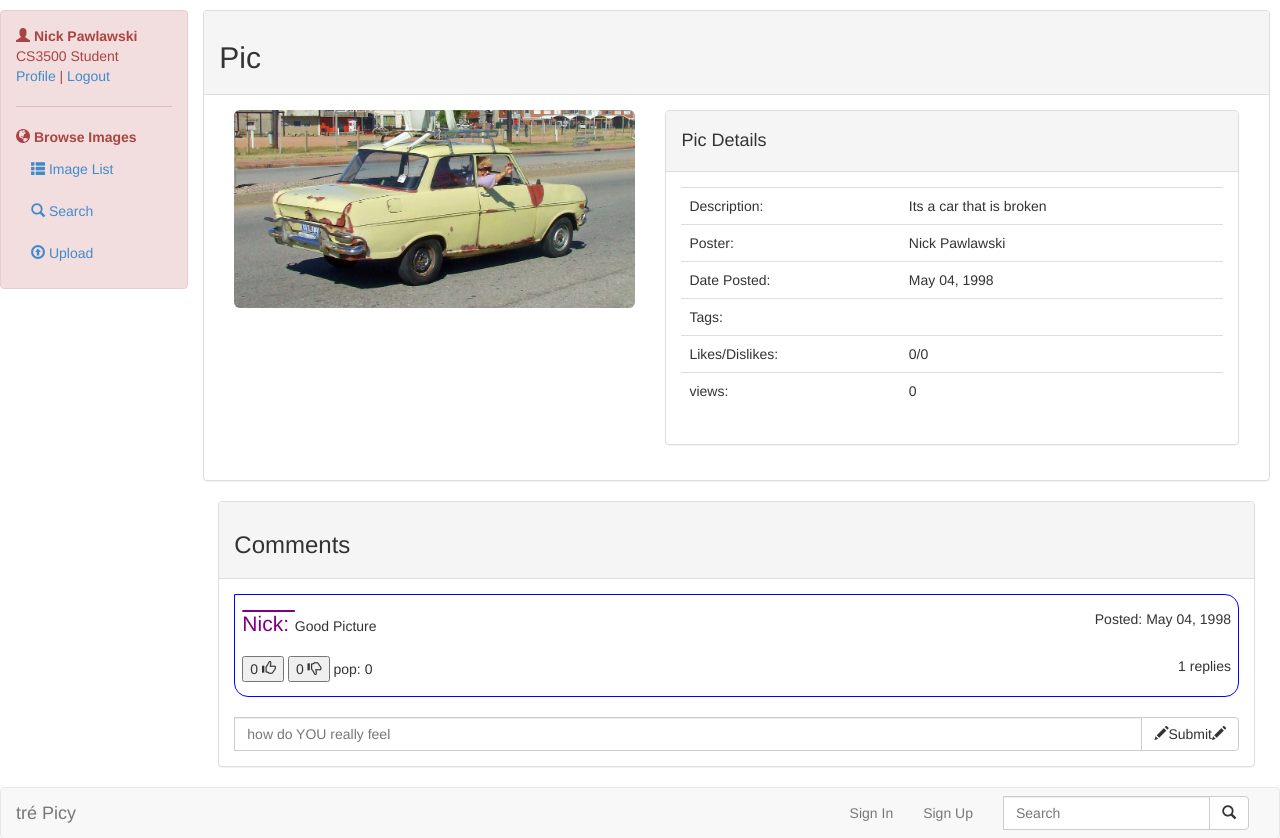
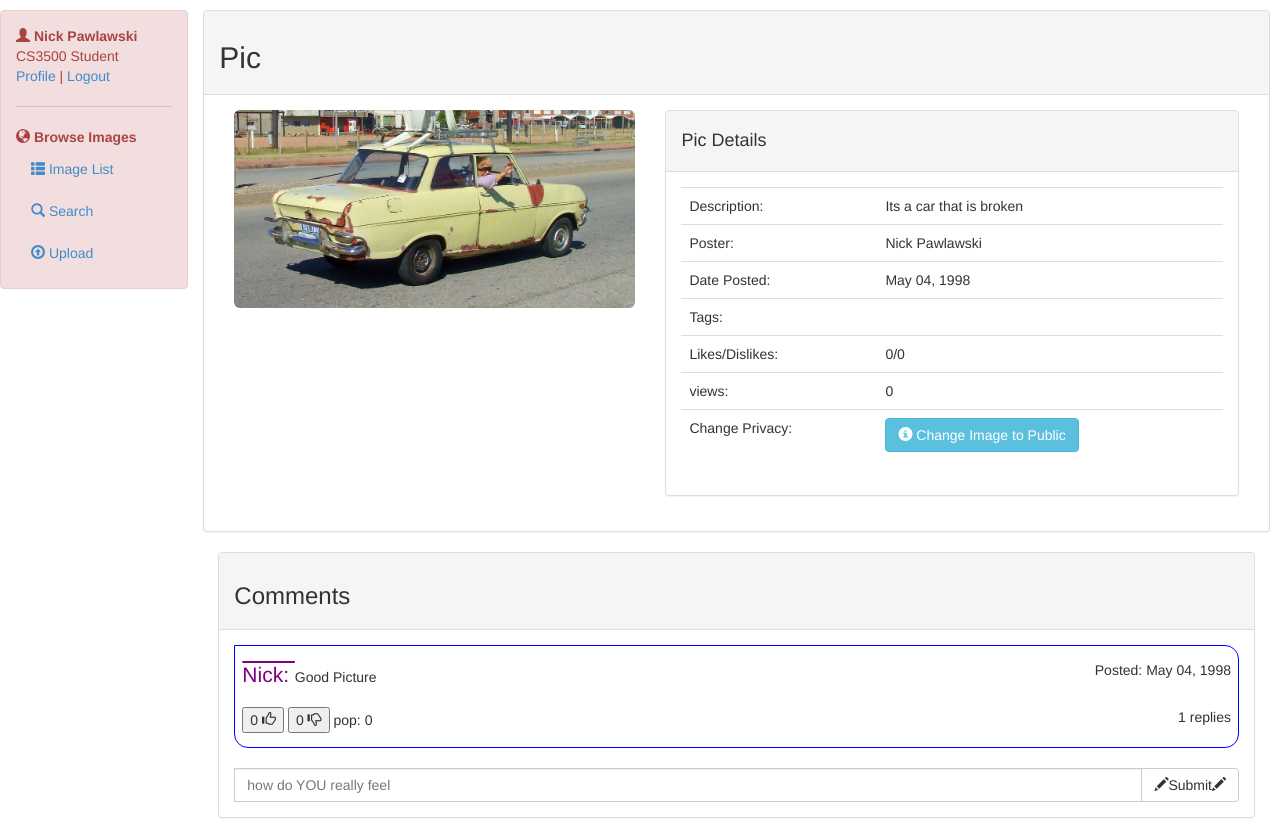
Before and after one commit to austinragotzy/picypicypicy-website, a PHP site: page /image.php?img=1 in a window 1280 px wide. Shown: the part 410-1248 px from the top of the page. Run offline with PHP 8.4, Linux system fonts and the light colour scheme; a user stored in the database is signed in; data comes from the database, SQL or seed files in the repository.

Commit message:
added privacy

```diff
--- a/pages/image.php
+++ b/pages/image.php
@@ -2,6 +2,26 @@
   session_start();
 
   include 'connect.php';
+
+  if(isset($_GET["prv"]) and isset($_GET['img']))
+  {
+
+      $sql = "SELECT * FROM Image WHERE ImageID = ?";
+      $st = $pdo->prepare($sql);
+      $st->bindValue(1, $_GET['img']);
+      $st->execute();
+      $imageTup = $st->fetch();
+
+    if(isset($_SESSION["UID"]) and $imageTup["UID"] == $_SESSION["UID"])
+    {
+      $sql = "UPDATE Image SET Privacy = ? WHERE ImageID = ?";
+      $st = $pdo->prepare($sql);
+      $st->bindValue(1, $_GET["prv"]);
+      $st->bindValue(2, $_GET['img']);
+      $st->execute();
+    }
+  }
+
 
   if(isset($_GET['img'])){
     try {
@@ -27,7 +47,11 @@
   }else{
     header("location: index.php");
   }
+
+
+
 ?>
+
 <!DOCTYPE html>
 <html>
   <head>
@@ -87,6 +111,36 @@
                             <td>views:</td>
                             <td><?php echo $imageTup['ViewCount']; ?></td>
                           </tr>
+                          <?php
+
+                          if(isset($_SESSION["UID"]) and $imageTup["UID"] == $_SESSION["UID"])
+                          {
+
+                            echo '
+                            <tr>
+                              <td>Change Privacy:</td>';
+                              if($imageTup["Privacy"] == 0)
+                              {
+                                  echo'<td><a href="image.php?img='.$imageTup["ImageID"].'&prv=1"  class="btn btn-info" role="button">
+                                  <span class="glyphicon glyphicon-info-sign"></span> Change Image to Private
+                                  </a>
+                                  </td>
+                                  ';
+                              }
+                              else
+                              {
+                                  echo'<td><a href="image.php?img='.$imageTup["ImageID"].'&prv=0" class="btn btn-info" role="button">
+                                  <span class="glyphicon glyphicon-info-sign"></span> Change Image to Public
+                                  </a>
+                                  </td>
+                                  ';
+                              }
+
+                            echo '</tr></form>
+                            ';
+                          }
+
+                          ?>
                         </tbody>
                       </table>
                     </div>
--- a/pages/picdump.php
+++ b/pages/picdump.php
@@ -1,11 +1,7 @@
 <?php
 session_start();
 
-if(empty($_SESSION['loggedIn']))
-{
-    header('Location: login.php');
-    exit;
-}
+
 
 include 'getAllImages.php';
 
```
Also changed, not shown: pages/changePrivacy.php (added, +13 -0 lines).
